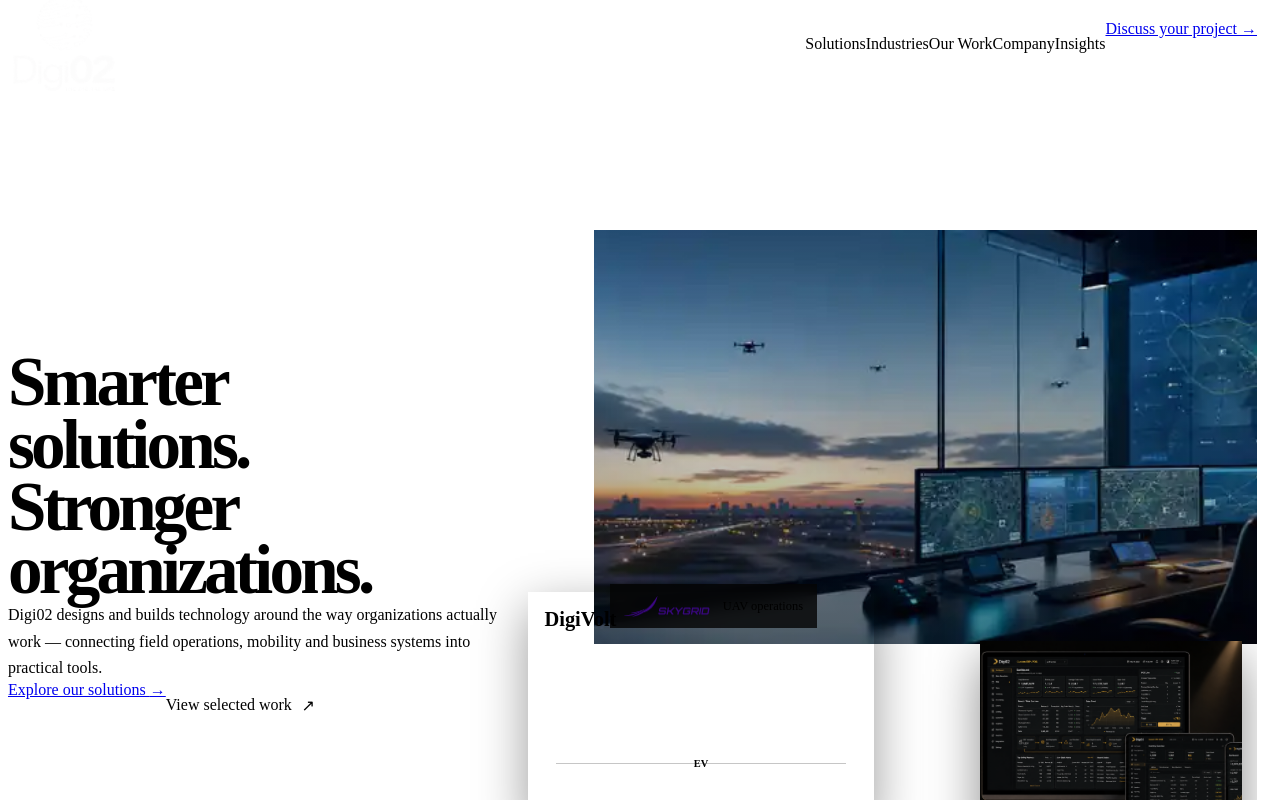
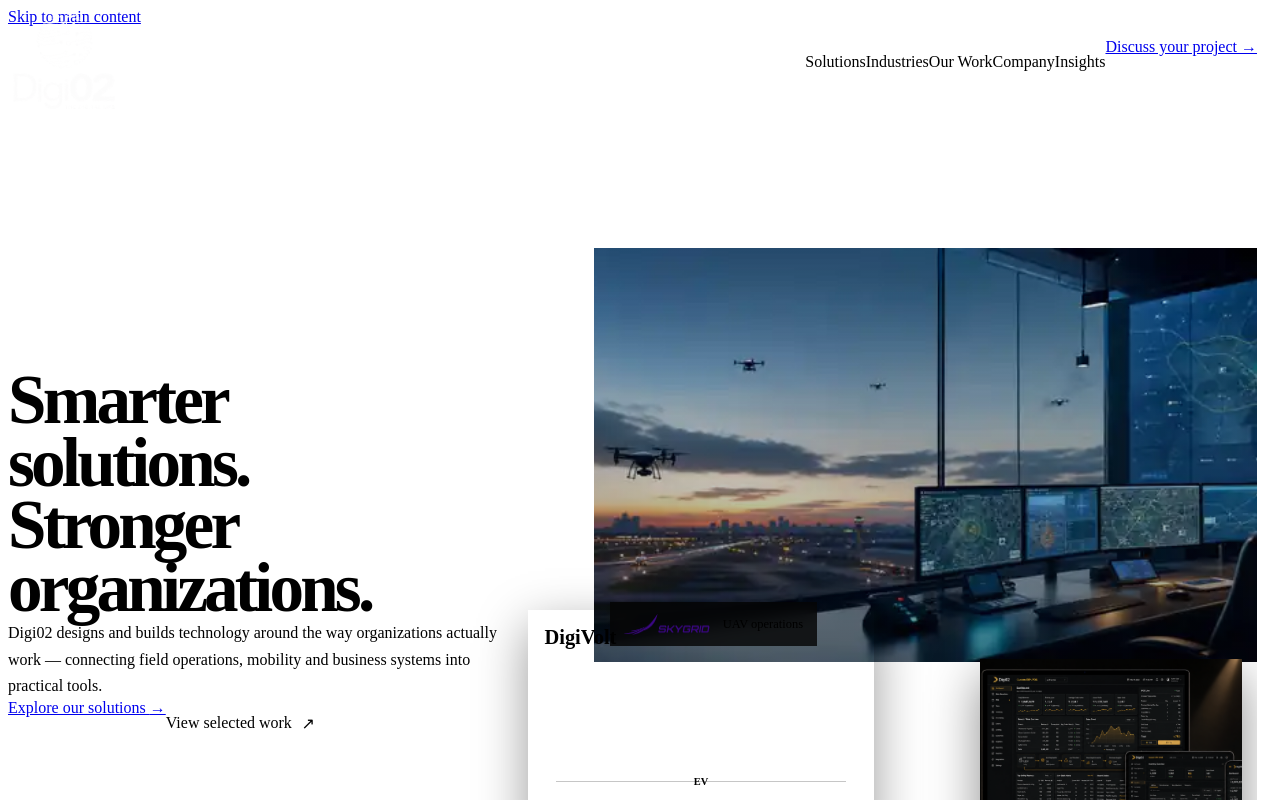
Before and after one commit to emmy16-glitch/Digi02_website, a React (Vite) app: page / in a window 1280 px wide. Shown: the top 800 px of the page. Built offline with nearby package versions, Linux system fonts and the light colour scheme; the HTML template or start-up script is replaced by a standard one.

Commit message:
Add keyboard skip navigation to public pages

```diff
--- a/src/App.tsx
+++ b/src/App.tsx
@@ -154,8 +154,9 @@ function App() {
         noIndex={route.noIndex}
       />
       <script type="application/ld+json">{JSON.stringify(organizationStructuredData)}</script>
+      <a className="skip-link" href="#main-content">Skip to main content</a>
       <SiteHeader currentPath={path} />
-      <main>{route.content}</main>
+      <main id="main-content" tabIndex={-1}>{route.content}</main>
       <SiteFooter />
     </>
   )
```
